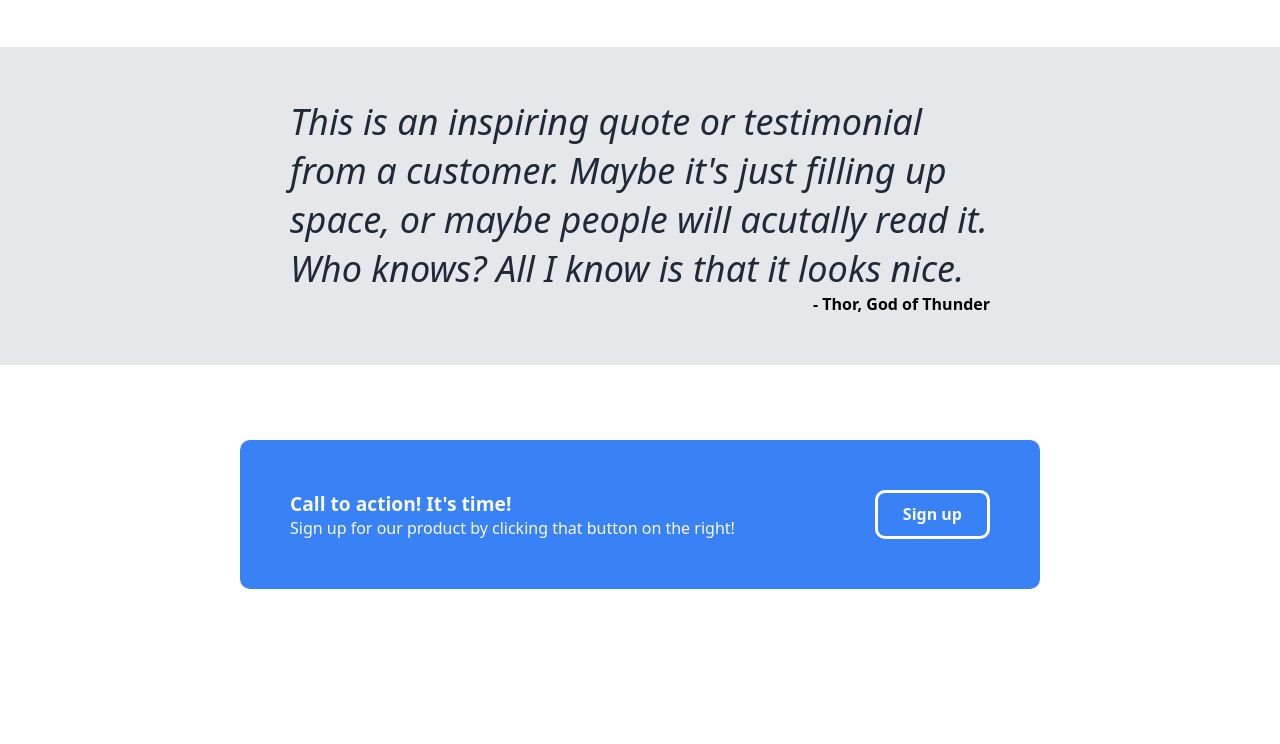
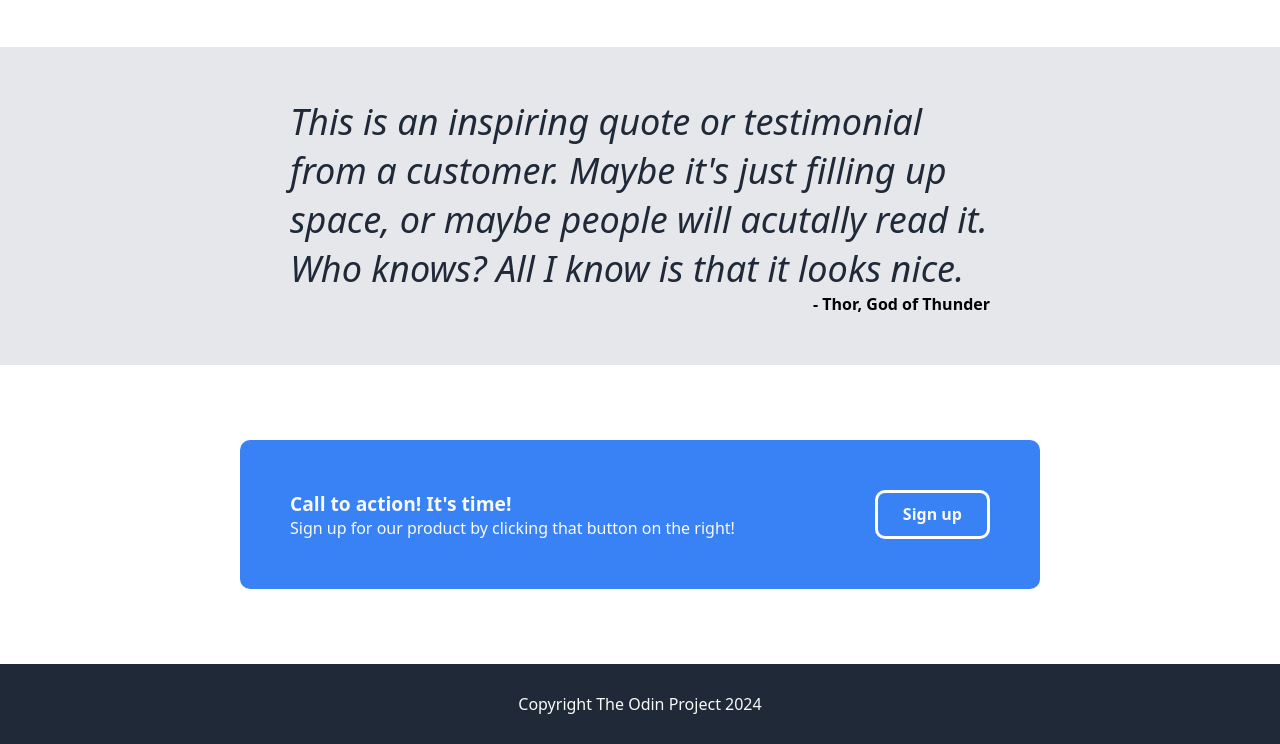
Before and after one commit to Khumbolawo/odin-landing-page, a plain HTML site: page index.html in a window 1280 px wide. Shown: the part 995-1739 px from the top of the page. Before the commit the page ends 1659 px from the top, so only its background shows below. Drawn offline with Linux system fonts and the light colour scheme.

Commit message:
feat: :lipstick: Add footer section

```diff
--- a/index.html
+++ b/index.html
@@ -72,5 +72,8 @@
         <span> <a href="#">Sign up</a></span>
       </div>
     </section>
+    <footer class="footer">
+      <p>Copyright The Odin Project 2024</p>
+    </footer>
   </body>
 </html>
--- a/styles/styles.css
+++ b/styles/styles.css
@@ -247,3 +247,17 @@ body {
   text-align: center;
   text-decoration: none;
 }
+
+/* FOOTER SECTION */
+
+footer {
+  display: flex;
+  align-items: center;
+  justify-content: center;
+  background-color: #1f2937;
+  height: 80px;
+}
+
+footer p {
+  color: #f9faf8;
+}
```
